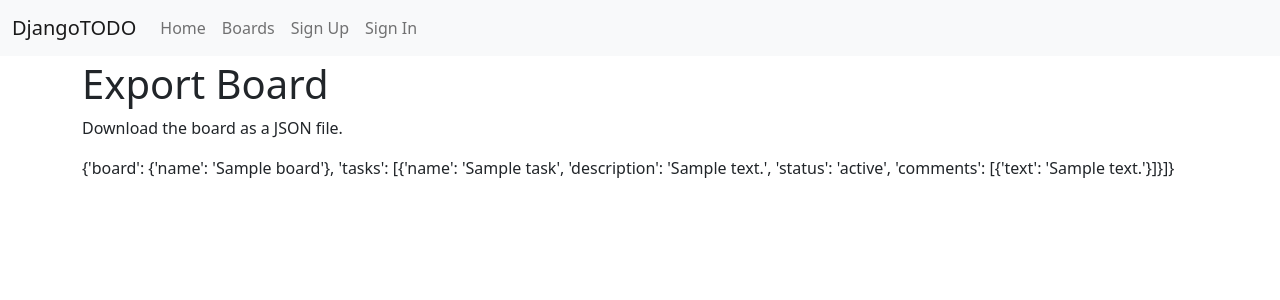
After one commit to SashoStoichkov-FMI-Projects/DjangoTODO, a Django app: page /tasks/boards/1/export in a window 1280 px wide. The commit adds this page. Shown: the top 300 px of the page. Run offline with Django 4.2, Linux system fonts and the light colour scheme; tables that the repository leaves empty hold one stand-in row (values such as "Sample post"); parts of the project's set-up code (start-up, migrations or seed data) failed here and were passed over; some libraries are stand-ins or nearby versions.

Commit message:
add export

```diff
--- a/djangotodo/tasks/urls.py
+++ b/djangotodo/tasks/urls.py
@@ -6,6 +6,7 @@ urlpatterns = [
     path("boards", views.list_boards, name="list_boards"),
     path("boards/create", views.create_board, name="create_board"),
     path("boards/<int:pk>/update", views.update_board, name="update_board"),
+    path("boards/<int:pk>/export", views.export_board, name="export_board"),
     path("boards/<int:pk>/delete", views.delete_board, name="delete_board"),
     path("boards/<int:pk>/tasks", views.list_tasks, name="list_tasks"),
     path("boards/<int:pk>/tasks/create", views.create_task, name="create_task"),
--- a/djangotodo/tasks/views.py
+++ b/djangotodo/tasks/views.py
@@ -17,6 +17,44 @@ def create_board(request):
     else:
         form = BoardForm()
     return render(request, "tasks/create_board.html", {"form": form})
+
+
+def export_board(request, pk):
+    board = Board.objects.get(pk=pk)
+    tasks = Task.objects.filter(board=board)
+    comments = Comment.objects.filter(task__in=tasks)
+    data = {
+        "board": {
+            "name": board.name,
+        },
+        "tasks": [
+            {
+                "name": task.name,
+                "description": task.description,
+                "status": task.status,
+                "comments": [
+                    {
+                        "text": comment.text,
+                    }
+                    for comment in comments
+                    if comment.task == task
+                ],
+            }
+            for task in tasks
+        ],
+    }
+    return render(request, "tasks/export_board.html", {"data": data})
+
+
+def import_board(request):
+    if request.method == "POST":
+        form = BoardForm(request.POST)
+        if form.is_valid():
+            board = form.save()
+            return redirect(f"/tasks/boards/{board.pk}/tasks")
+    else:
+        form = BoardForm()
+    return render(request, "tasks/import_board.html", {"form": form})
 
 
 def update_board(request, pk):
--- /dev/null
+++ b/djangotodo/templates/tasks/export_board.html
@@ -0,0 +1,11 @@
+{% extends "base.html" %}
+{% load static %}
+
+{% block title %}Export Board{% endblock %}
+
+{% block content %}
+    <h1>Export Board</h1>
+    <p>Download the board as a JSON file.</p>
+
+    <p>{{ data }}</p>
+{% endblock %}
--- a/djangotodo/templates/tasks/list_boards.html
+++ b/djangotodo/templates/tasks/list_boards.html
@@ -22,6 +22,7 @@
                     <h5 class="card-title">{{ board.name }}</h5>
                     <a href="{% url 'tasks:list_tasks' board.id %}" class="btn btn-primary">View Tasks</a>
                     <a href="{% url 'tasks:update_board' board.id %}" class="btn btn-primary">Update Board</a>
+                    <a href="{% url 'tasks:export_board' board.id %}" class="btn btn-primary">Export Board</a>
                     <a href="{% url 'tasks:delete_board' board.id %}" class="btn btn-danger alert-danger">Delete Board</a>
                 </div>
             </div>
```
